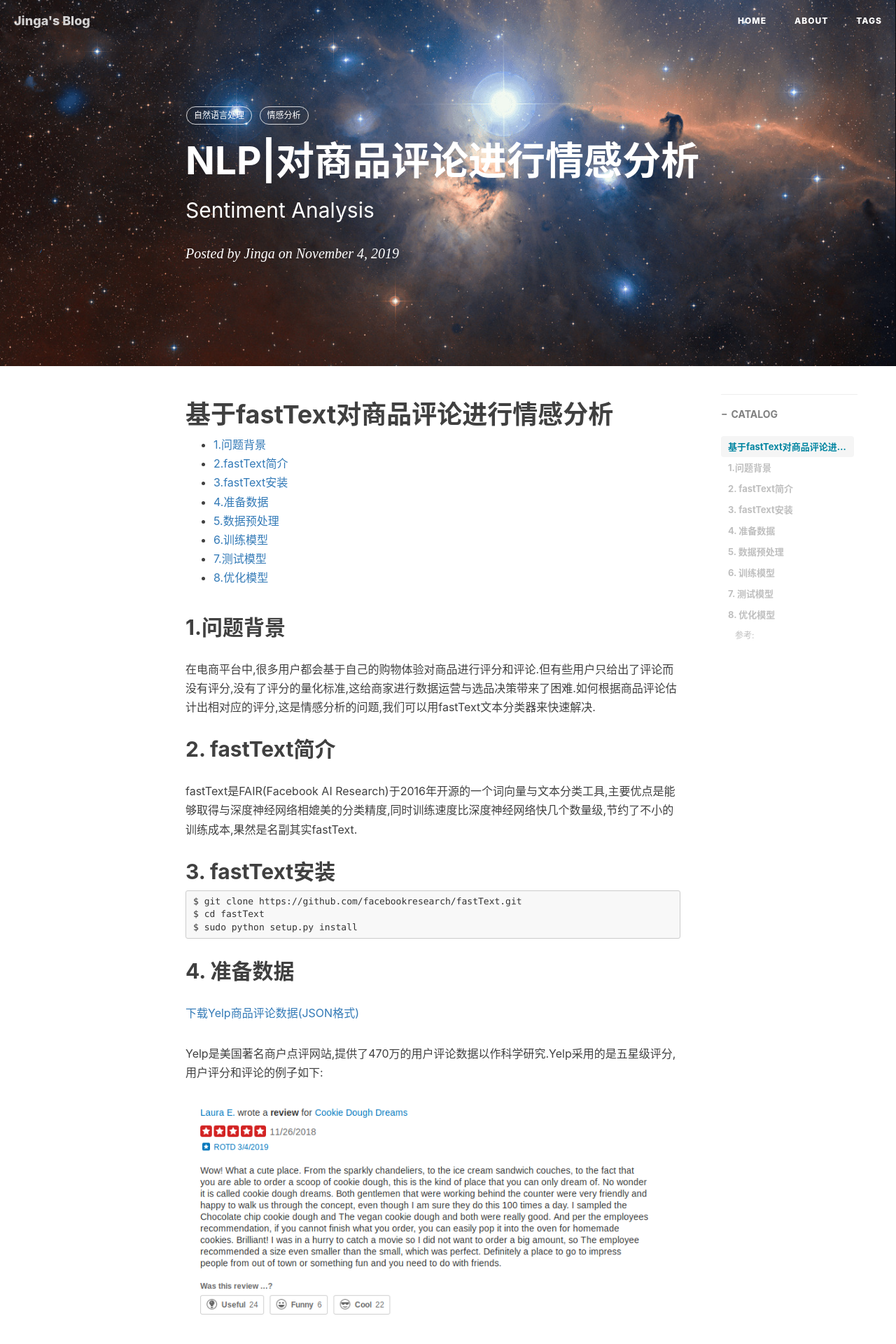
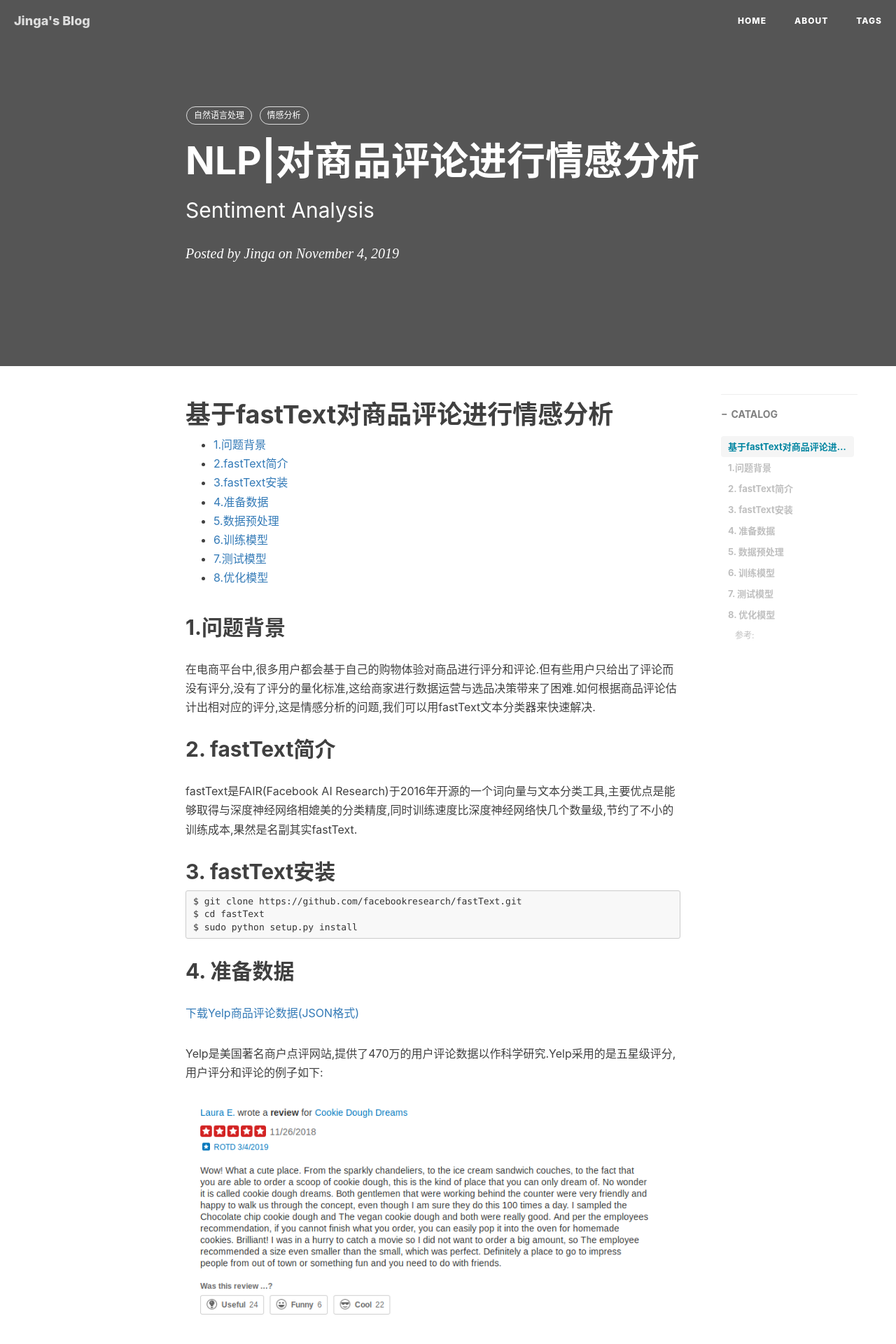
Before and after one commit to JingZHOUjinga/JingZhouJinga.github.io, a Jekyll site: the page built from _posts/2019-11-04-对商品评论进行情感分析.md, in a window 1280 px wide. Shown: the top 1920 px of the page at 70% size. Built offline with Jekyll 4.4.1, drawn with Linux system fonts in a browser that asks for light colours; nearby versions of some CDN libraries; comment, search, counter and statistics services are not loaded.

Commit message:
Update 2019-11-04-对商品评论进行情感分析.md

```diff
--- a/_posts/2019-11-04-对商品评论进行情感分析.md
+++ b/_posts/2019-11-04-对商品评论进行情感分析.md
@@ -4,6 +4,7 @@ title:      NLP|对商品评论进行情感分析
 subtitle:   Sentiment Analysis
 date:       2019-11-04
 author:     Jinga
+header-img: img/grey.jpg
 catalog: true
 tags:
     - 自然语言处理
```
